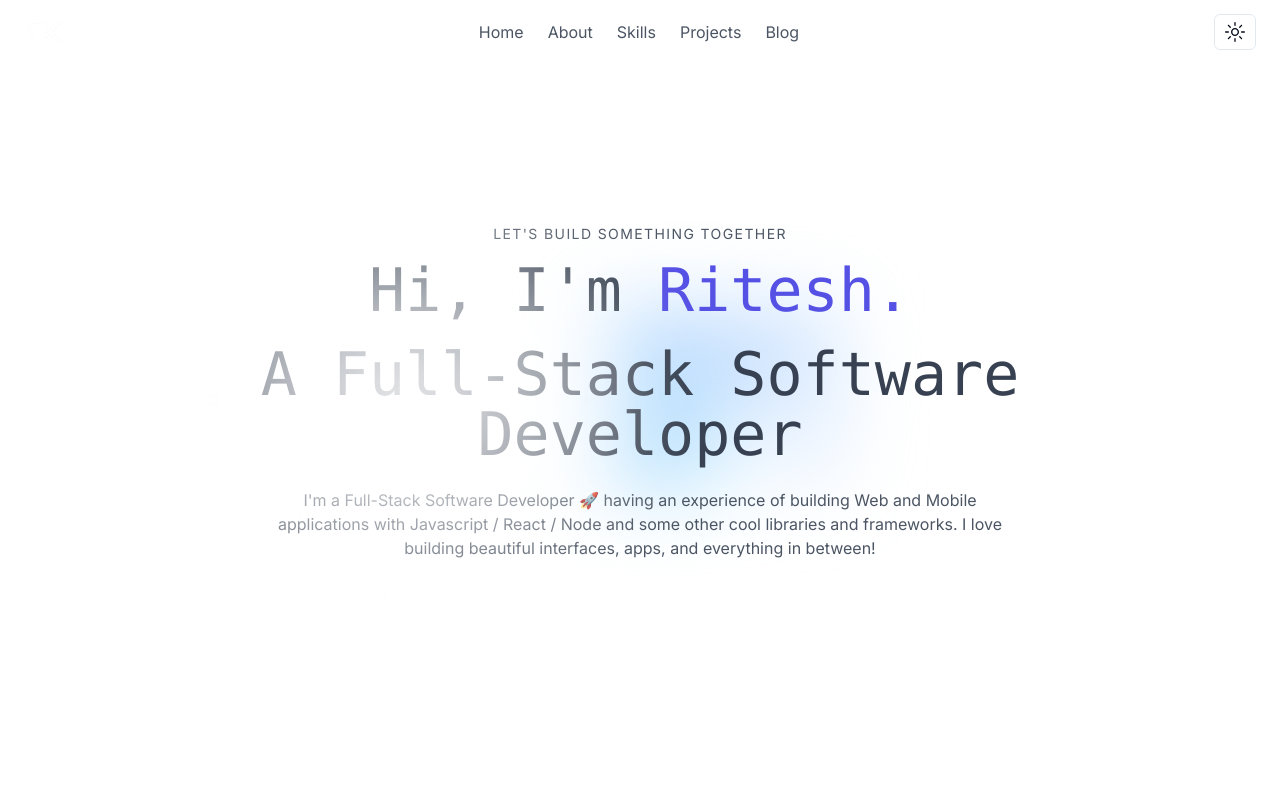
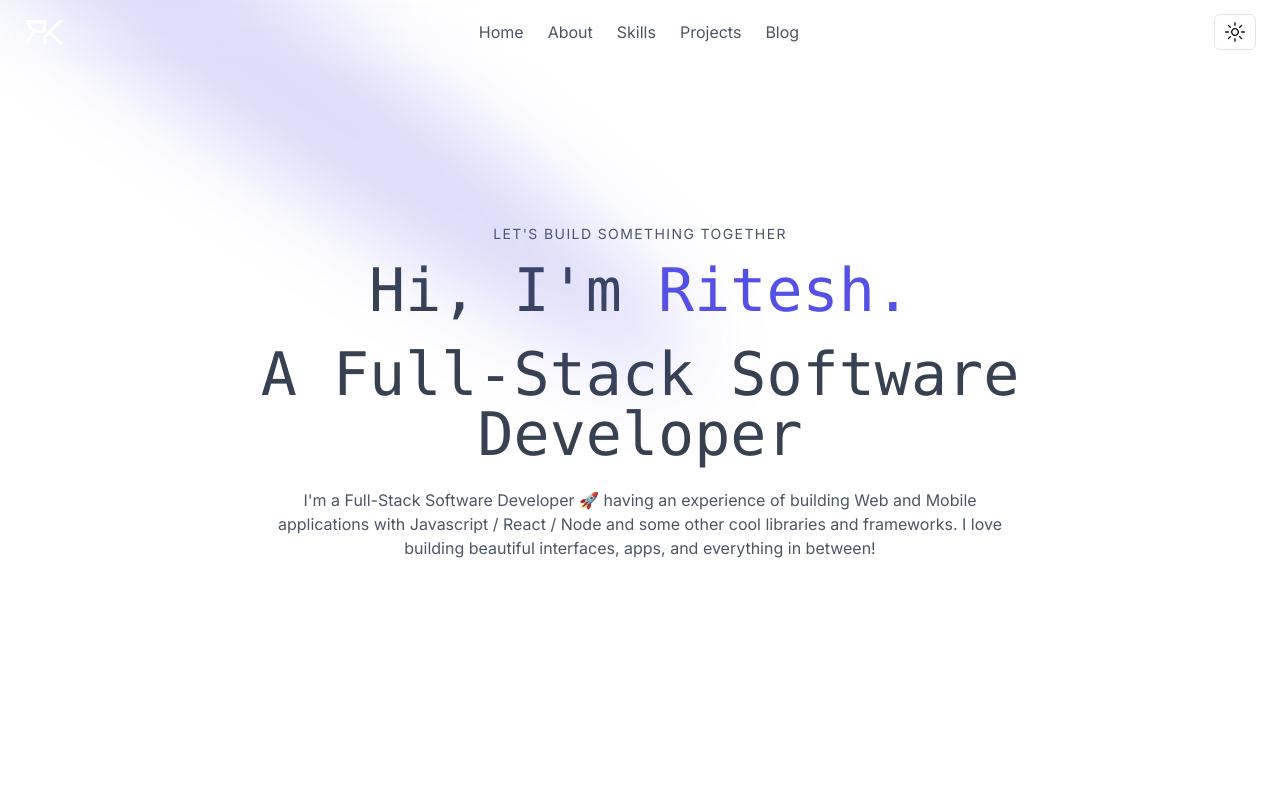
Before and after one commit to RiteshK-611/portfolio, a Next.js app: page / in a window 1280 px wide. Shown: the top 800 px of the page. Built offline with nearby package versions, Linux system fonts and the light colour scheme.

Commit message:
chore: Update global styles and Main component layout, Add Spotlight ui compenet

```diff
--- a/src/app/globals.css
+++ b/src/app/globals.css
@@ -5,74 +5,77 @@
 @layer base {
   :root {
     --background: 0 0% 100%;
-    --foreground: 222.2 84% 4.9%;
+    --foreground: 240 10% 3.9%;
+
+    --muted: 240 4.8% 95.9%;
+    --muted-foreground: 240 3.8% 46.1%;
+
+    --popover: 0 0% 100%;
+    --popover-foreground: 240 10% 3.9%;
 
     --card: 0 0% 100%;
-    --card-foreground: 222.2 84% 4.9%;
+    --card-foreground: 240 10% 3.9%;
 
-    --popover: 0 0% 100%;
-    --popover-foreground: 222.2 84% 4.9%;
+    --border: 240 5.9% 90%;
+    --input: 240 5.9% 90%;
 
-    --primary: 222.2 47.4% 11.2%;
-    --primary-foreground: 210 40% 98%;
+    --primary: 240 5.9% 10%;
+    --primary-foreground: 0 0% 98%;
 
-    --secondary: 210 40% 96.1%;
-    --secondary-foreground: 222.2 47.4% 11.2%;
+    --secondary: 240 4.8% 95.9%;
+    --secondary-foreground: 240 5.9% 10%;
 
-    --muted: 210 40% 96.1%;
-    --muted-foreground: 215.4 16.3% 46.9%;
-
-    --accent: 210 40% 96.1%;
-    --accent-foreground: 222.2 47.4% 11.2%;
+    --accent: 240 4.8% 95.9%;
+    --accent-foreground: ;
 
     --destructive: 0 84.2% 60.2%;
-    --destructive-foreground: 210 40% 98%;
+    --destructive-foreground: 0 0% 98%;
 
-    --border: 214.3 31.8% 91.4%;
-    --input: 214.3 31.8% 91.4%;
-    --ring: 222.2 84% 4.9%;
+    --ring: 240 5% 64.9%;
 
     --radius: 0.5rem;
   }
 
   .dark {
-    --background: 222.2 84% 4.9%;
-    --foreground: 210 40% 98%;
+    --background: 240 10% 3.9%;
+    --foreground: 0 0% 98%;
 
-    --card: 222.2 84% 4.9%;
-    --card-foreground: 210 40% 98%;
+    --muted: 240 3.7% 15.9%;
+    --muted-foreground: 240 5% 64.9%;
 
-    --popover: 222.2 84% 4.9%;
-    --popover-foreground: 210 40% 98%;
+    --popover: 240 10% 3.9%;
+    --popover-foreground: 0 0% 98%;
 
-    --primary: 210 40% 98%;
-    --primary-foreground: 222.2 47.4% 11.2%;
+    --card: 240 10% 3.9%;
+    --card-foreground: 0 0% 98%;
 
-    --secondary: 217.2 32.6% 17.5%;
-    --secondary-foreground: 210 40% 98%;
+    --border: 240 3.7% 15.9%;
+    --input: 240 3.7% 15.9%;
 
-    --muted: 217.2 32.6% 17.5%;
-    --muted-foreground: 215 20.2% 65.1%;
+    --primary: 0 0% 98%;
+    --primary-foreground: 240 5.9% 10%;
 
-    --accent: 217.2 32.6% 17.5%;
-    --accent-foreground: 210 40% 98%;
+    --secondary: 240 3.7% 15.9%;
+    --secondary-foreground: 0 0% 98%;
+
+    --accent: 240 3.7% 15.9%;
+    --accent-foreground: ;
 
     --destructive: 0 62.8% 30.6%;
-    --destructive-foreground: 210 40% 98%;
+    --destructive-foreground: 0 85.7% 97.3%;
 
-    --border: 217.2 32.6% 17.5%;
-    --input: 217.2 32.6% 17.5%;
-    --ring: 212.7 26.8% 83.9%;
+    --ring: 240 3.7% 15.9%;
   }
+}
 
+@layer base {
   * {
     @apply border-border;
   }
-
   body {
     @apply bg-background text-foreground;
+    /* font-feature-settings: "rlig" 1, "calt" 1; */
   }
-
   h1 {
     @apply text-4xl sm:text-5xl md:text-6xl font-mono;
   }
--- a/src/components/Main.tsx
+++ b/src/components/Main.tsx
@@ -1,5 +1,6 @@
 import React from "react";
 import Link from "next/link";
+import { Spotlight } from "./ui/spotlight";
 
 const Main = () => {
   const socialBtn =
@@ -8,8 +9,9 @@ const Main = () => {
   return (
     <main
       id="home"
-      className="w-full h-screen text-center flex min-h-screen flex-col items-center justify-between p-24">
-      <div className="max-w-[1240px] w-full h-full mx-auto p-2 relative z-[-10] flex place-items-center justify-center before:absolute before:h-[300px] before:w-full before:-translate-x-1/2 before:rounded-full before:bg-gradient-radial before:from-white before:to-transparent before:blur-2xl before:content-[''] after:absolute after:-z-20 after:h-[180px] after:w-full after:translate-x-1/3 after:bg-gradient-conic after:from-sky-200 after:via-blue-200 after:blur-2xl after:content-[''] before:dark:bg-gradient-to-br before:dark:from-transparent before:dark:to-blue-700 before:dark:opacity-10 after:dark:from-sky-900 after:dark:via-[#0141ff] after:dark:opacity-40 sm:before:w-[480px] sm:after:w-[240px] before:lg:h-[360px]">
+      className="w-full h-screen text-center flex min-h-screen items-center justify-between p-24 ">
+      <Spotlight className="-top-40 left-0 md:left-60 md:-top-20" fill="#5651e5" />
+      <div className="max-w-[1240px] w-full h-full mx-auto p-2 flex justify-center items-center">
         <div>
           <p className="uppercase text-sm tracking-widest text-gray-600 dark:text-gray-400">
             Let&apos;s Build Something Together
@@ -30,33 +32,6 @@ const Main = () => {
             I’m focused on building responsive front-end web applications while
             learning back-end technologies. */}
           </p>
-          {/* <div className="flex items-center justify-evenly m-auto md:max-w-[50%] py-4">
-            <Link href="https://twitter.com/riteshkokam">
-              <div className={socialBtn}>
-                <BsTwitter />
-              </div>
-            </Link>
-            <Link href="https://instagram.com/ritesh_kokam">
-              <div className={socialBtn}>
-                <AiFillInstagram />
-              </div>
-            </Link>
-            <Link href="https://linkedin.com/in/ritesh-kokam/">
-              <div className={socialBtn}>
-                <FaLinkedinIn />
-              </div>
-            </Link>
-            <Link href="https://github.com/RiteshK-611">
-              <div className={socialBtn}>
-                <FaGithub />
-              </div>
-            </Link>
-            <Link href="mailto:riteshkokam@gmail.com">
-              <div className={socialBtn}>
-                <HiMail />
-              </div>
-            </Link>
-          </div> */}
         </div>
       </div>
     </main>
--- /dev/null
+++ b/src/components/ui/spotlight.tsx
@@ -0,0 +1,56 @@
+import React from "react";
+import { cn } from "@/lib/utils";
+
+type SpotlightProps = {
+  className?: string;
+  fill?: string;
+};
+
+export const Spotlight = ({ className, fill }: SpotlightProps) => {
+  return (
+    <svg
+      className={cn(
+        "animate-spotlight pointer-events-none absolute z-[1]  h-[169%] w-[138%] lg:w-[84%] opacity-0",
+        className
+      )}
+      xmlns="http://www.w3.org/2000/svg"
+      viewBox="0 0 3787 2842"
+      fill="none"
+    >
+      <g filter="url(#filter)">
+        <ellipse
+          cx="1924.71"
+          cy="273.501"
+          rx="1924.71"
+          ry="273.501"
+          transform="matrix(-0.822377 -0.568943 -0.568943 0.822377 3631.88 2291.09)"
+          fill={fill || "white"}
+          fillOpacity="0.21"
+        ></ellipse>
+      </g>
+      <defs>
+        <filter
+          id="filter"
+          x="0.860352"
+          y="0.838989"
+          width="3785.16"
+          height="2840.26"
+          filterUnits="userSpaceOnUse"
+          colorInterpolationFilters="sRGB"
+        >
+          <feFlood floodOpacity="0" result="BackgroundImageFix"></feFlood>
+          <feBlend
+            mode="normal"
+            in="SourceGraphic"
+            in2="BackgroundImageFix"
+            result="shape"
+          ></feBlend>
+          <feGaussianBlur
+            stdDeviation="151"
+            result="effect1_foregroundBlur_1065_8"
+          ></feGaussianBlur>
+        </filter>
+      </defs>
+    </svg>
+  );
+};
--- a/tailwind.config.ts
+++ b/tailwind.config.ts
@@ -62,18 +62,19 @@ const config = {
         sm: "calc(var(--radius) - 4px)",
       },
       keyframes: {
-        "accordion-down": {
-          from: { height: "0" },
-          to: { height: "var(--radix-accordion-content-height)" },
-        },
-        "accordion-up": {
-          from: { height: "var(--radix-accordion-content-height)" },
-          to: { height: "0" },
+        spotlight: {
+          "0%": {
+            opacity: "0",
+            transform: "translate(-72%, -62%) scale(0.5)",
+          },
+          "100%": {
+            opacity: "1",
+            transform: "translate(-50%,-40%) scale(1)",
+          },
         },
       },
       animation: {
-        "accordion-down": "accordion-down 0.2s ease-out",
-        "accordion-up": "accordion-up 0.2s ease-out",
+        spotlight: "spotlight 2s ease .75s 1 forwards",
       },
     },
   },
```
